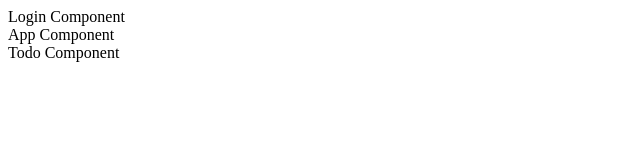
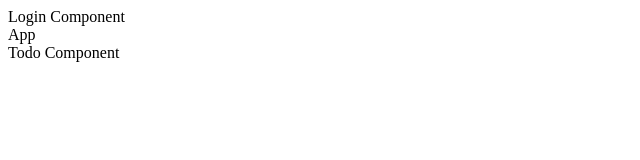
Before and after one commit to hirichardhai/goal-master, a React (Create React App) app: page / in a window 1280 px wide. Shown: the top 160 px of the page, without its empty margins (0-640 px from the left). Built offline with nearby package versions, Linux system fonts and the light colour scheme.

Commit message:
removed component from app test commit

```diff
--- a/src/App.jsx
+++ b/src/App.jsx
@@ -15,7 +15,7 @@ class App extends Component {
       <div>
         <Login />
         <div>
-          App Component
+          App
         </div>
         <Todo />
       </div>
```
